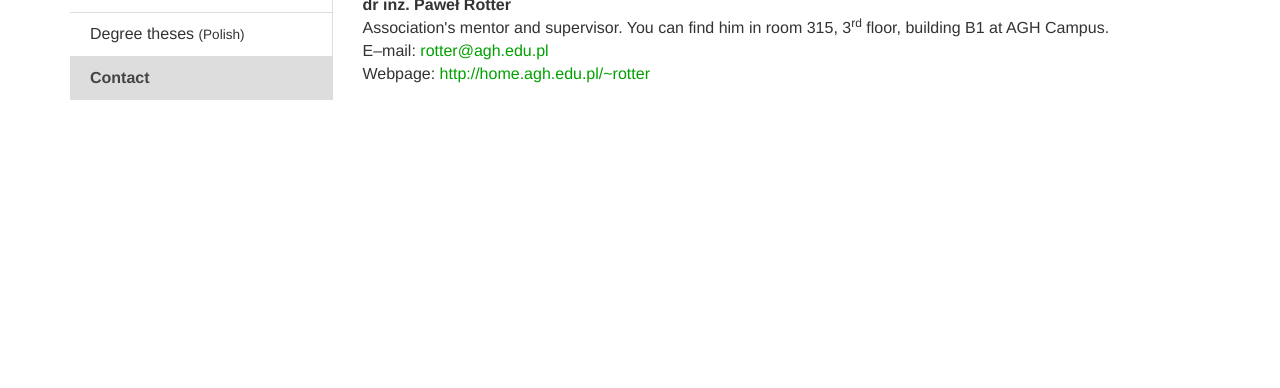
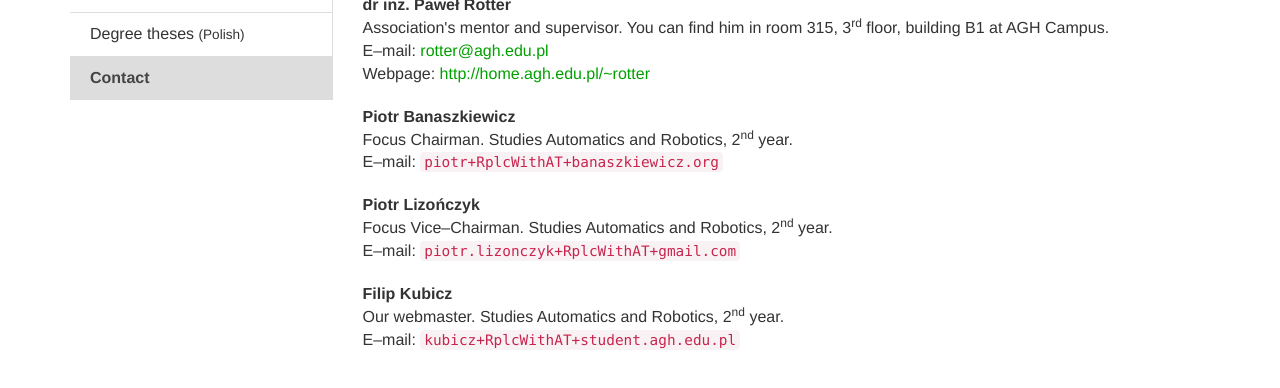
Before and after one commit to agh-focus/website, a plain HTML site: page contact.html in a window 1280 px wide. Shown: the part 324-712 px from the top of the page. Drawn offline with Linux system fonts and the light colour scheme.

Commit message:
Contacts details (emails masked with +RplcWithAT+)

```diff
--- a/contact.html
+++ b/contact.html
@@ -76,6 +76,27 @@
               E&ndash;mail: <a href="mailto:rotter@agh.edu.pl">rotter@agh.edu.pl</a><br>
               Webpage: <a href="http://home.agh.edu.pl/~rotter">http://home.agh.edu.pl/~rotter</a></p>
             </dd>
+
+            <dt>Piotr Banaszkiewicz</dt>
+            <dd>
+              <p>Focus Chairman. Studies Automatics and Robotics, 2<sup>nd</sup> year.<br>
+              E&ndash;mail: <code>piotr+RplcWithAT+banaszkiewicz.org</code>
+              </p>
+            </dd>
+
+            <dt>Piotr Lizończyk</dt>
+            <dd>
+              <p>Focus Vice&ndash;Chairman. Studies Automatics and Robotics, 2<sup>nd</sup> year.<br>
+              E&ndash;mail: <code>piotr.lizonczyk+RplcWithAT+gmail.com</code>
+              </p>
+            </dd>
+
+            <dt>Filip Kubicz</dt>
+            <dd>
+              <p>Our webmaster. Studies Automatics and Robotics, 2<sup>nd</sup> year.<br>
+              E&ndash;mail: <code>kubicz+RplcWithAT+student.agh.edu.pl</code>
+              </p>
+            </dd>
           </dl>
         </div>
       </div>
```
Also changed, not shown: index.html (+4 -4 lines).
